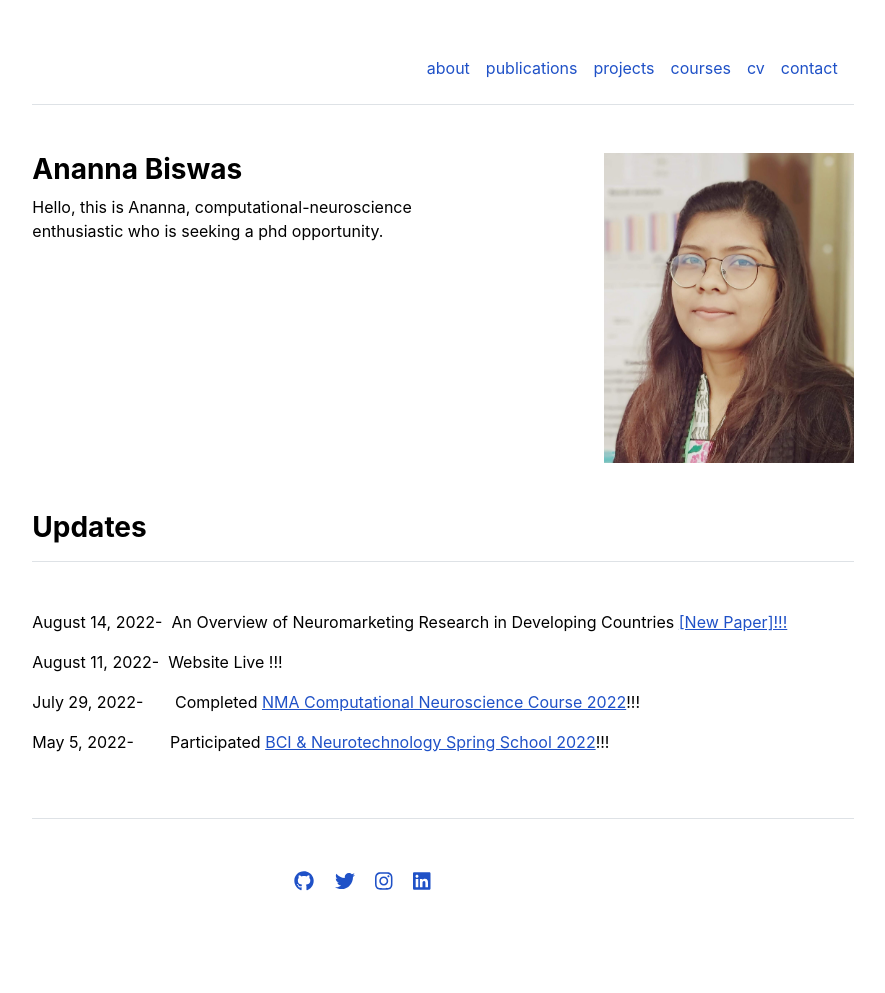
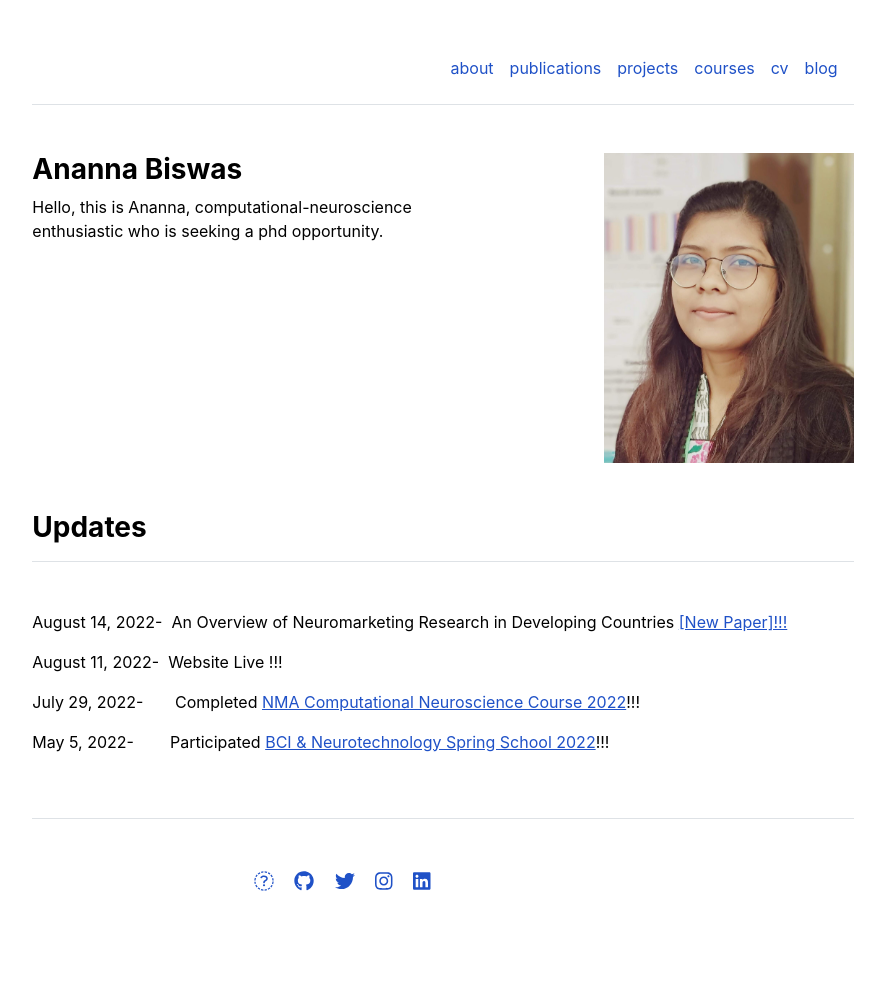
Before and after one commit to Anannabiswas/anannabiswas.github.io, a Jekyll site: the page built from index.md, in a window 1280 px wide. Shown: the whole page, without its empty margins (197-1082 px from the left). Built offline with Jekyll 4.4.1, drawn with Linux system fonts in a browser that asks for light colours.

Commit message:
Update settings.yml

```diff
--- a/_data/settings.yml
+++ b/_data/settings.yml
@@ -5,7 +5,7 @@ menu:
 - {name: 'projects', url: '/people'}
 - {name: 'courses', url: '/courses'}
 - {name: 'cv', url: '/assets/cv/Ananna_CV.pdf'}
-- {name: 'contact', url: '/contact'}
+- {name: 'blog', url: '/blog'}
 
 
 
@@ -20,10 +20,11 @@ courses:
 - {name: 'Stellar Structures', url: 'stellar-structures'}
 
 social:
+- {icon: 'email', link: 'ananna314.bd@gmail.com'}
 - {icon: 'github', link: 'https://github.com/Anannabiswas'}
 - {icon: 'twitter', link: 'https://twitter.com/anannabiswas_bd'}
 - {icon: 'instagram', link: 'https://instagram.com/tinky_1415'}
 - {icon: 'linkedin', link: 'https://www.linkedin.com/in/ananna0pi/'}
 
-contacts:
+blog:
 - {name: 'Dr. Academia', title: 'Professor', department: 'Physics & Astronomy', institution: 'Some University', institution_address: '1 Main Street, Canada', phone: '(000) 000-0000', email: 'hello@university.edu', office: 'Science Building 505', image: 'assets/img/contact.jpg'}
```
